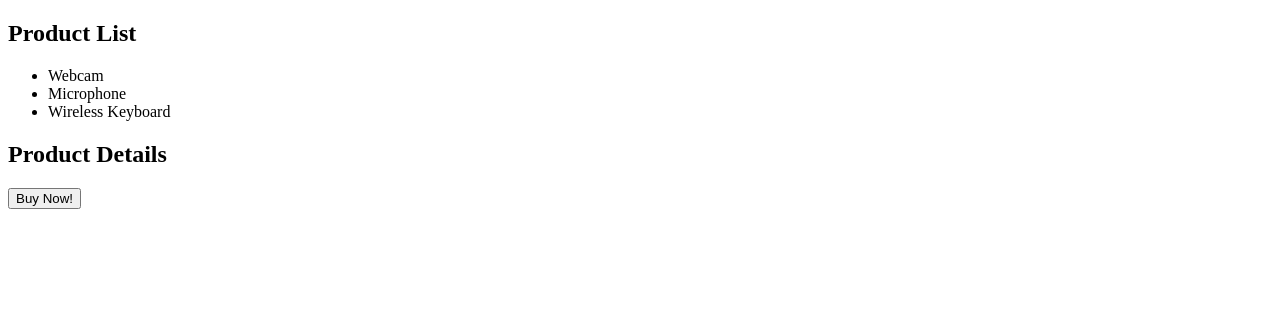
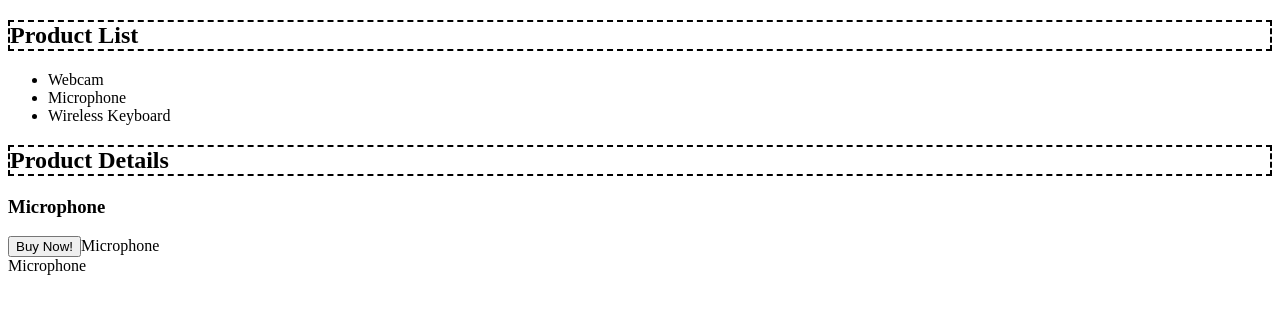
Before and after one commit to ErickChezOCs/theApp, an Angular app: page / in a window 1280 px wide. Shown: the top 314 px of the page. Built offline with nearby package versions, Linux system fonts and the light colour scheme.

Commit message:
viewEncapsulation

```diff
--- a/src/app/products/product-detail/product-detail.component.css
+++ b/src/app/products/product-detail/product-detail.component.css
@@ -0,0 +1,3 @@
+h2 {
+border: 2px dashed black;
+ }
--- a/src/app/products/product-detail/product-detail.component.html
+++ b/src/app/products/product-detail/product-detail.component.html
@@ -1,3 +1,4 @@
 <h2>Product Details</h2>
 <h3>{{name}}</h3>
 <button (click)="buy()">Buy Now!</button>
+<span>{{productName}} </span>
--- a/src/app/products/product-detail/product-detail.component.ts
+++ b/src/app/products/product-detail/product-detail.component.ts
@@ -1,21 +1,41 @@
-import { Component, Input, Output, EventEmitter } from '@angular/core'; //Input sert à passer des données d'un composant
- // parent à un composant enfant
-
+import { Component, Input, Output, EventEmitter, ViewEncapsulation, OnChanges, SimpleChanges,
+  ChangeDetectionStrategy} from '@angular/core'; //Input sert à passer des données d'un composant
+ // parent à un composant enfant  OnInit,
+// ngOnInit(): void {
+//  console.log(`Name is ${this.name} in the constructor`);}
+//
 
 
 @Component({
   selector: 'app-product-detail',
   templateUrl: './product-detail.component.html',
   styleUrls: ['./product-detail.component.css'],
+  encapsulation: ViewEncapsulation.None,
+  changeDetection: ChangeDetectionStrategy.OnPush
 
 })
 
 
-export class ProductDetailComponent {
-  @Input() name ='';
+export class ProductDetailComponent implements OnChanges {
+  constructor() {
+    console.log(`Name is ${this.name} in the constructor`);
+  }
+  ngOnChanges(changes: SimpleChanges): void {
+      const product = changes['name'];
+      const oldValue = product.previousValue;
+      const newValue = product.currentValue;
+      console.log(`Product changed from ${oldValue} to ${newValue}`);
+  }
+
+  @Input() name!:string ;
   @Output() bought = new EventEmitter();
   buy() {
     this.bought.emit();
   }
+  get productName(): string {
+    console.log(`Get ${this.name}`);
+    return this.name;
+  }
+
 
 }
--- a/src/app/products/product-list/product-list.component.html
+++ b/src/app/products/product-list/product-list.component.html
@@ -4,5 +4,11 @@
   <li (click)="selectedProduct = 'Microphone'">Microphone</li>
   <li (click)="selectedProduct = 'wireless Keyboard'">Wireless Keyboard</li>
 </ul>
-<app-product-detail [name] = "selectedProduct" (bought)="onBuy()"></app-product-detail>
+<app-product-detail
+#product
+[name] = "selectedProduct"
+(bought)="onBuy()">
+</app-product-detail>
 <!--Input and Output binding-->
+<!-- using #product to get access to compenent properties-->
+<br><span>{{product.name}}</span>
--- a/src/app/products/product-list/product-list.component.ts
+++ b/src/app/products/product-list/product-list.component.ts
@@ -8,7 +8,7 @@ import { Component } from '@angular/core';
 })
 
 export class ProductListComponent {
-  selectedProduct = '';
+  selectedProduct = 'Microphone';
   onBuy() {
     window.alert(`You just Bought ${this.selectedProduct} !`);
   }
```
